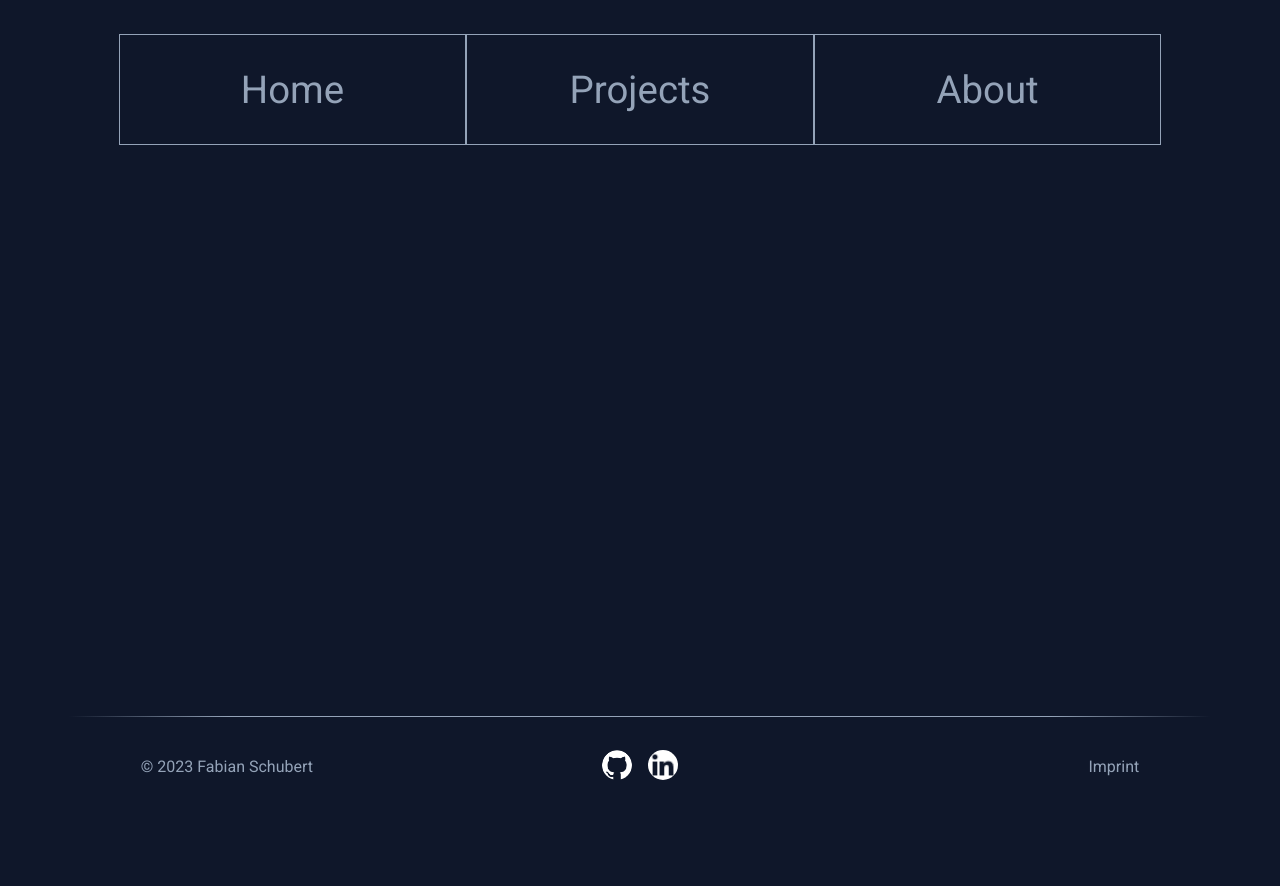
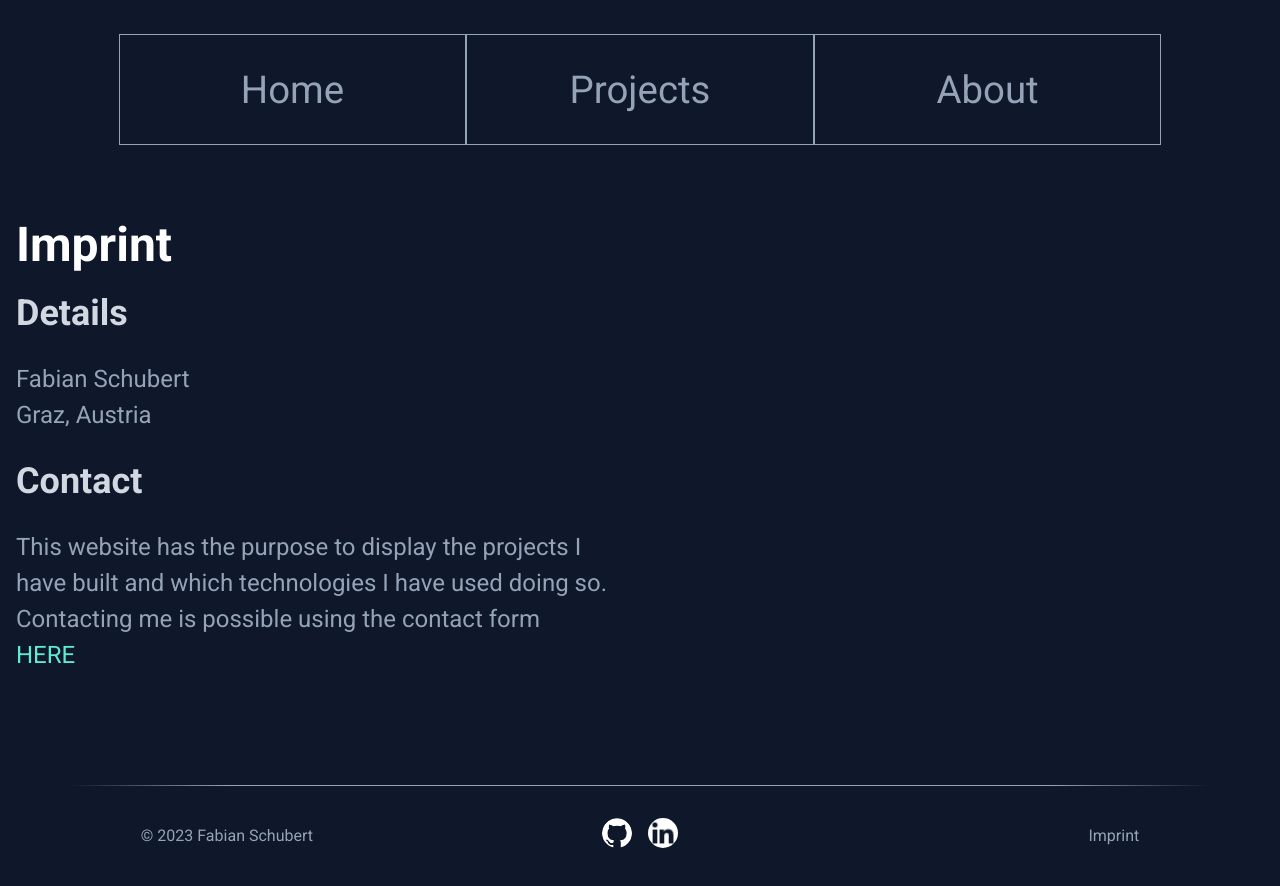
Before and after one commit to Schubi222/Porfolio, a Vue app in the folder Porfolio/: page /imprint in a window 1280 px wide. Shown: the top 886 px of the page. Before the commit the page ends 832 px from the top, so only its background shows below. Built offline with nearby package versions, Linux system fonts and the light colour scheme.

Commit message:
Added Imprint

```diff
--- a/Porfolio/src/assets/Data/cv.json
+++ b/Porfolio/src/assets/Data/cv.json
@@ -14,5 +14,6 @@
       "text":"Continues learning so one can be of worth to society",
       "tags":["Uni","Exercise","Public speaking","School","Learning"]
     }
+
   ]
 }
--- /dev/null
+++ b/Porfolio/src/assets/ImprintView.css
@@ -0,0 +1,23 @@
+/* Yellow/ivory color
+$call-to-action-color:#D4A418;
+$text-color:#E6EFFF;
+*/
+.Imprint-Wrapper {
+  font-size: 24px;
+  line-height: 36px;
+}
+.Imprint-Wrapper > h1 {
+  color: white;
+}
+.Imprint-Wrapper > h2 {
+  color: #d1d8e1;
+}
+.Imprint-Wrapper__info {
+  max-width: 600px;
+}
+.Imprint-Wrapper__info-link {
+  color: rgb(94, 234, 212);
+  cursor: pointer;
+}
+
+/*# sourceMappingURL=ImprintView.css.map */
--- /dev/null
+++ b/Porfolio/src/assets/ImprintView.scss
@@ -0,0 +1,20 @@
+@use "variables";
+.Imprint-Wrapper{
+  font-size: variables.$basic-font-size;
+  line-height: variables.$basic-line-hight;
+
+  & > h1{
+    color: variables.$heading-color;
+  }
+  & > h2{
+    color: variables.$sub-heading-color;
+  }
+  &__info{
+    max-width: 600px;
+    &-link{
+      color: variables.$call-to-action-color;
+      cursor: pointer;
+    }
+  }
+
+}
--- a/Porfolio/src/router/index.js
+++ b/Porfolio/src/router/index.js
@@ -3,6 +3,7 @@ import HomeView from '../views/HomeView.vue'
 import ProjectView from '@/views/ProjectsView.vue'
 import AboutView from "@/views/AboutView.vue";
 import ProjectDetailsView from "@/views/ProjectDetailsView.vue";
+import ImprintView from "@/views/ImprintView.vue";
 
 const router = createRouter({
   history: createWebHistory(import.meta.env.BASE_URL),
@@ -18,14 +19,20 @@ const router = createRouter({
       component: ProjectView
     },
     {
+      path: '/projects/:name',
+      name: 'projects-:name',
+      component: ProjectDetailsView
+    },
+    {
       path: '/about',
       name: 'about',
       component: AboutView
     },
+
     {
-      path: '/projects/:name',
-      name: 'projects-:name',
-      component: ProjectDetailsView
+      path: '/imprint',
+      name: 'imprint',
+      component: ImprintView
     },
   ]
 })
--- a/Porfolio/src/views/HomeView.vue
+++ b/Porfolio/src/views/HomeView.vue
@@ -36,7 +36,7 @@
       <p><img class="Github-Wrapper__second" src="https://github-readme-stats.vercel.app/api/top-langs/?username=schubi222&langs_count=5&theme=dark" alt="schubi222" /></p>
     </div>
 
-    <ContactForm/>
+    <ContactForm id="contact"/>
   </div>
 </template>
 
@@ -53,13 +53,25 @@
 
   import project_file from "@/assets/Data/swiper_projects.json"
 
-  import {ref} from "vue";
+  import {onMounted, ref} from "vue";
 
   const projects = ref(project_file.projects)
 
   const about_text = "There is something you could do, you would do, that would make a difference.\n\n ~Jordan B. Peterson"
   const about_link = {to: 'about', text:'Want to read more about me?'}
   const modules = [Scrollbar, Parallax]
+  const supported_jumps = ['contact']
+
+  onMounted(() =>{
+    const jump_to = window.location.href.split("/#")?.at(1);
+    if (jump_to && supported_jumps.includes(jump_to.toString())){
+      window.scrollTo({
+        top: document.getElementById(jump_to.toString()).offsetTop,
+        left: 0,
+        behavior: "smooth",
+      });
+    }
+  })
 
 </script>
 
--- /dev/null
+++ b/Porfolio/src/views/ImprintView.vue
@@ -0,0 +1,23 @@
+<template>
+  <div class="Imprint-Wrapper">
+    <h1>Imprint</h1>
+    <h2>Details</h2>
+    <div class="Imprint-Wrapper__info">Fabian Schubert</div>
+    <div class="Imprint-Wrapper__info">Graz, Austria</div>
+    <h2>Contact</h2>
+    <div class="Imprint-Wrapper__info">
+      This website has the purpose to display the projects I have built and which technologies I have used doing so.
+    </div>
+    <div class="Imprint-Wrapper__info">Contacting me is possible using the contact form
+      <div class="Imprint-Wrapper__info-link" @click="this.$router.push('/#contact')">HERE</div>
+    </div>
+  </div>
+</template>
+
+<script setup>
+
+</script>
+
+<style scoped>
+ @import "@/assets/ImprintView.css";
+</style>
```
Also changed, not shown: 1 other file (tests, documents, lock files or other folders).
